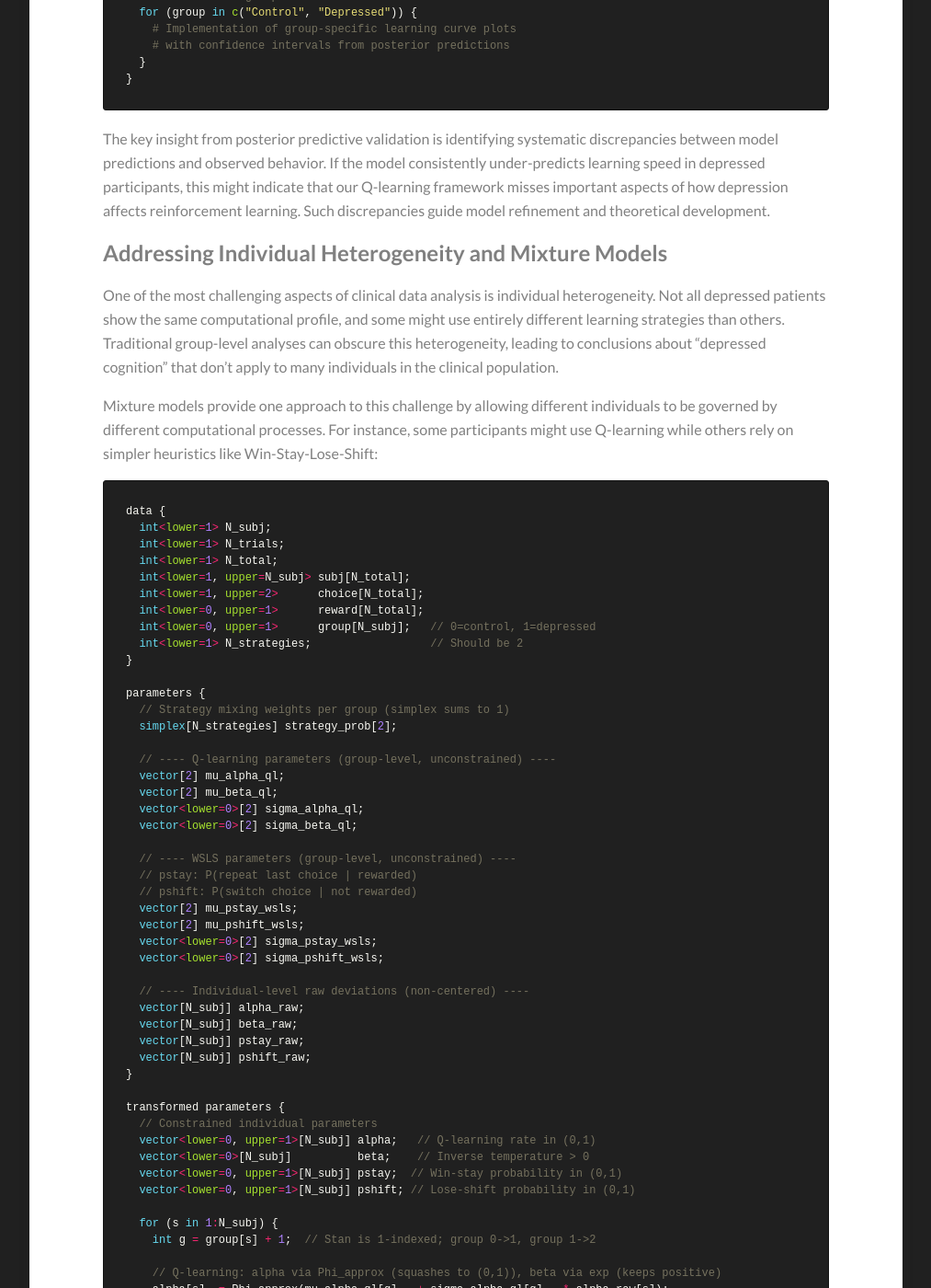
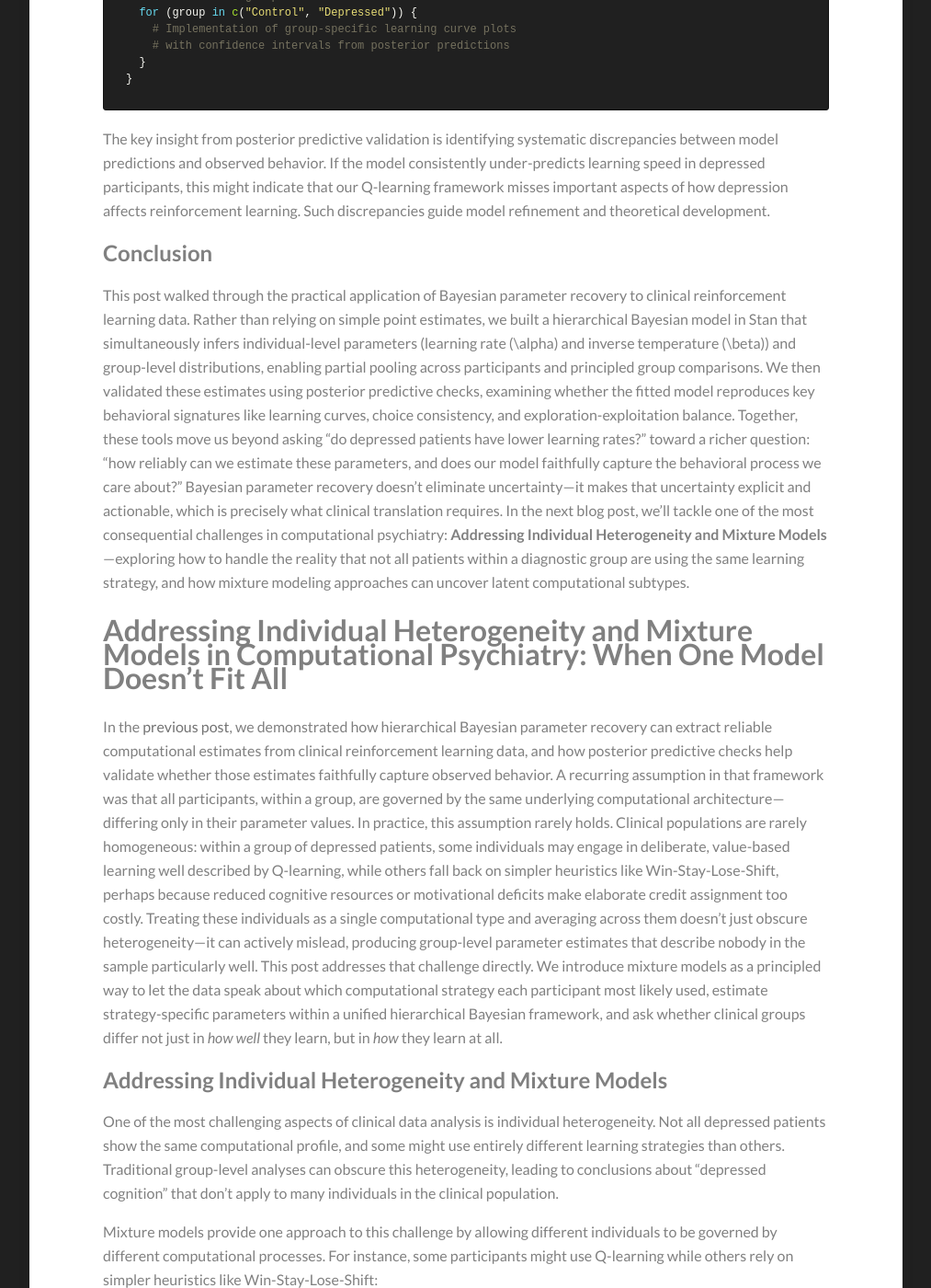
Before and after one commit to Kamran-Afzali/Kamran-Afzali.github.io, a Jekyll site: the page built from _posts/2026-12-24-Q-Learning_DEP_4.md, in a window 1280 px wide and 1400 px high, scrolled down 3721 px. Shown: the whole window at 92% size, without its empty margins (133-1146 px from the left). Built offline with Jekyll 4.4.1, drawn with Linux system fonts in a browser that asks for light colours; our own code applies the rules of GitHub Pages for plain Markdown files.

Commit message:
Update 2026-12-24-Q-Learning_DEP_4_and_5.md

````diff
--- a/_posts/2026-12-24-Q-Learning_DEP_4.md
+++ b/_posts/2026-12-24-Q-Learning_DEP_4.md
@@ -136,6 +136,15 @@ plot_learning_validation <- function(predictions, observed_choices) {
 ```
 
 The key insight from posterior predictive validation is identifying systematic discrepancies between model predictions and observed behavior. If the model consistently under-predicts learning speed in depressed participants, this might indicate that our Q-learning framework misses important aspects of how depression affects reinforcement learning. Such discrepancies guide model refinement and theoretical development.
+
+## Conclusion
+
+This post walked through the practical application of Bayesian parameter recovery to clinical reinforcement learning data. Rather than relying on simple point estimates, we built a hierarchical Bayesian model in Stan that simultaneously infers individual-level parameters (learning rate \(\alpha\) and inverse temperature \(\beta\)) and group-level distributions, enabling partial pooling across participants and principled group comparisons. We then validated these estimates using posterior predictive checks, examining whether the fitted model reproduces key behavioral signatures like learning curves, choice consistency, and exploration-exploitation balance. Together, these tools move us beyond asking "do depressed patients have lower learning rates?" toward a richer question: "how reliably can we estimate these parameters, and does our model faithfully capture the behavioral process we care about?" Bayesian parameter recovery doesn't eliminate uncertainty—it makes that uncertainty explicit and actionable, which is precisely what clinical translation requires. In the next blog post, we'll tackle one of the most consequential challenges in computational psychiatry: **Addressing Individual Heterogeneity and Mixture Models**—exploring how to handle the reality that not all patients within a diagnostic group are using the same learning strategy, and how mixture modeling approaches can uncover latent computational subtypes.
+
+# Addressing Individual Heterogeneity and Mixture Models in Computational Psychiatry: When One Model Doesn't Fit All
+
+In the [previous post](), we demonstrated how hierarchical Bayesian parameter recovery can extract reliable computational estimates from clinical reinforcement learning data, and how posterior predictive checks help validate whether those estimates faithfully capture observed behavior. A recurring assumption in that framework was that all participants, within a group, are governed by the same underlying computational architecture—differing only in their parameter values. In practice, this assumption rarely holds. Clinical populations are rarely homogeneous: within a group of depressed patients, some individuals may engage in deliberate, value-based learning well described by Q-learning, while others fall back on simpler heuristics like Win-Stay-Lose-Shift, perhaps because reduced cognitive resources or motivational deficits make elaborate credit assignment too costly. Treating these individuals as a single computational type and averaging across them doesn't just obscure heterogeneity—it can actively mislead, producing group-level parameter estimates that describe nobody in the sample particularly well. This post addresses that challenge directly. We introduce mixture models as a principled way to let the data speak about which computational strategy each participant most likely used, estimate strategy-specific parameters within a unified hierarchical Bayesian framework, and ask whether clinical groups differ not just in *how well* they learn, but in *how* they learn at all.
+
 
 ## Addressing Individual Heterogeneity and Mixture Models
 
````
